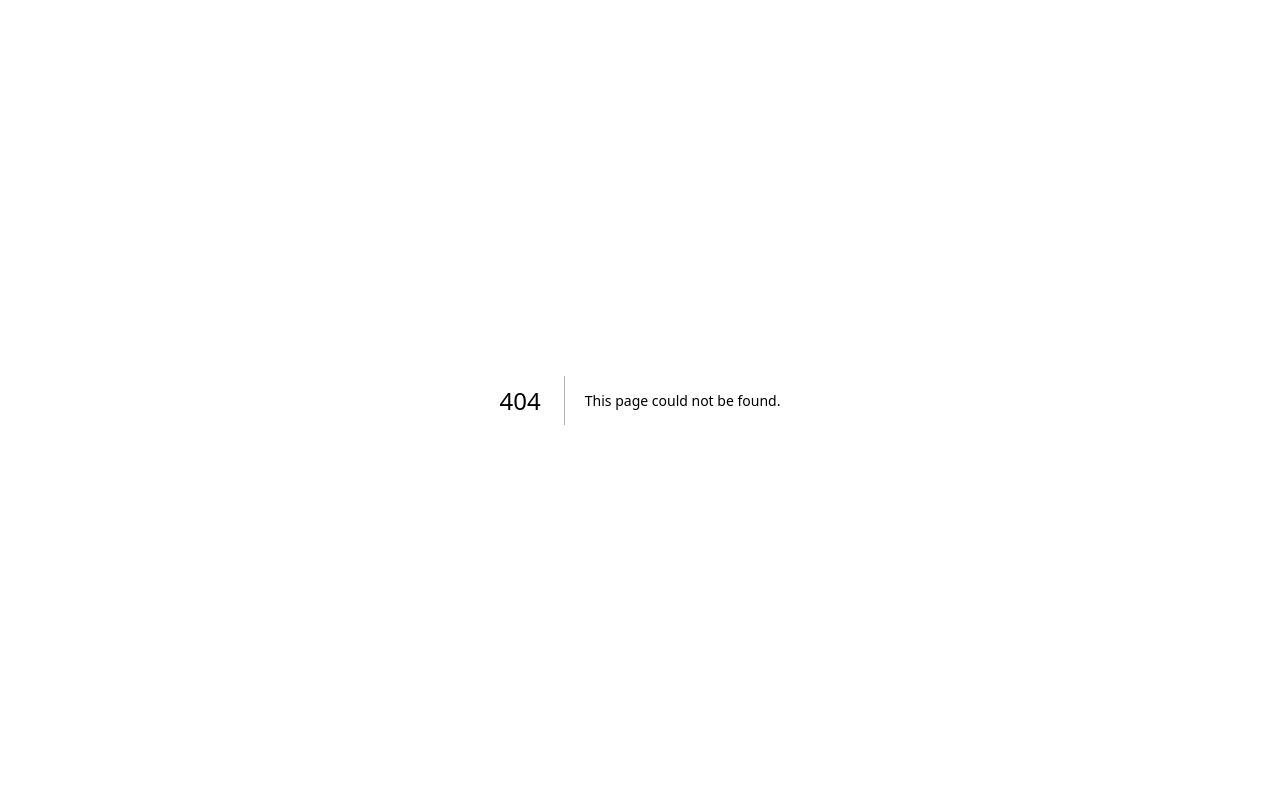
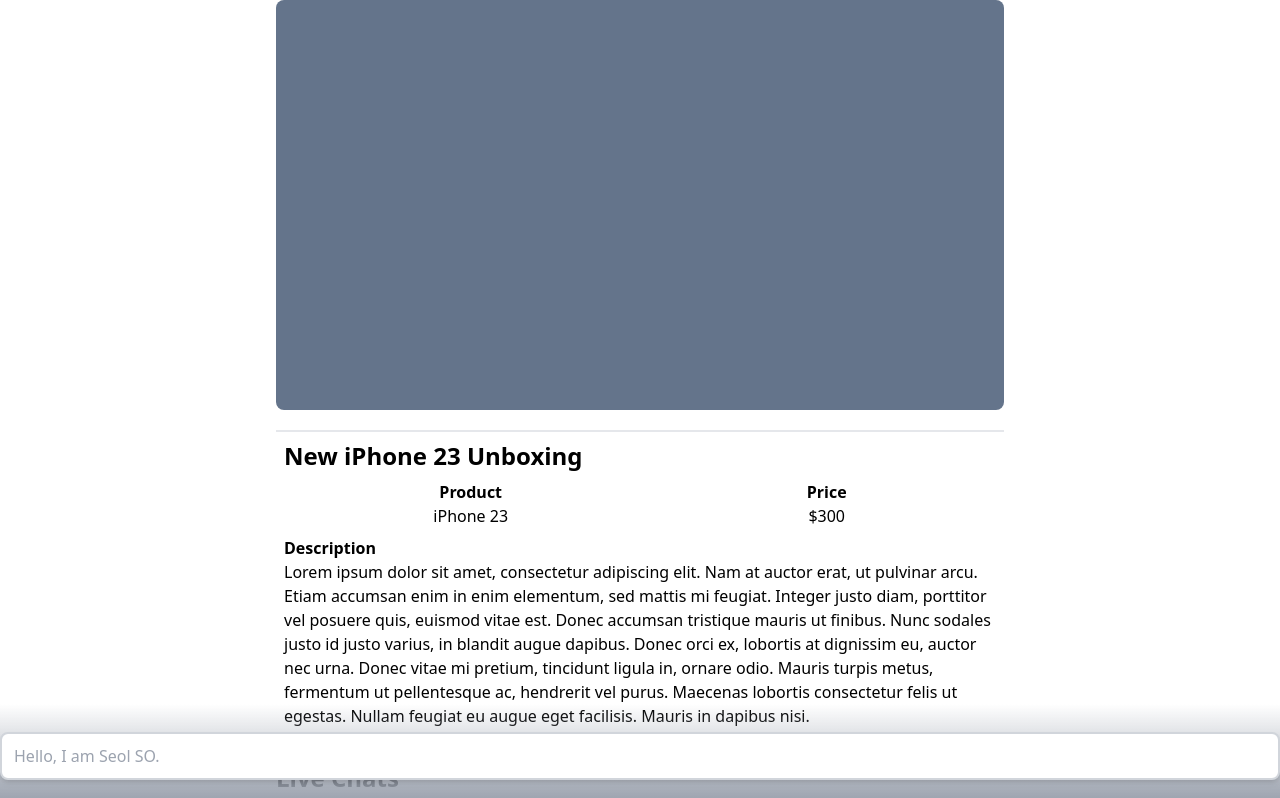
Before and after one commit to cattynip/narrot-market, a Next.js app: page /streams/1 in a window 1280 px wide. Before the commit this address had no page. Shown: the top 798 px of the page. Built offline with nearby package versions, Linux system fonts and the light colour scheme.

Commit message:
style(page): Stream Detail

```diff
--- /dev/null
+++ b/components/ChatsInput.tsx
@@ -0,0 +1,15 @@
+import GlobalInput from './GlobalInput';
+
+const ChatsInput = () => {
+  return (
+    <div className="fixed bottom-0 left-0 flex h-24 w-full items-center justify-center bg-gradient-to-t from-gray-400 to-transparent">
+      <GlobalInput
+        inputFor="text"
+        className="mx-auto w-11/12"
+        placeholder="Hello, I am Seol SO."
+      />
+    </div>
+  );
+};
+
+export default ChatsInput;
--- a/pages/chats/[id].tsx
+++ b/pages/chats/[id].tsx
@@ -1,5 +1,5 @@
 import ChatsBubble from '@components/ChatsBubble';
-import GlobalInput from '@components/GlobalInput';
+import ChatsInput from '@components/ChatsInput';
 import { NextPage } from 'next';
 
 const ChatsDetail: NextPage = () => {
@@ -14,13 +14,7 @@ const ChatsDetail: NextPage = () => {
           />
         ))}
       </div>
-      <div className="fixed bottom-0 left-0 flex h-24 w-full items-center justify-center bg-gradient-to-t from-gray-400 to-transparent">
-        <GlobalInput
-          inputFor="text"
-          className="mx-auto w-11/12"
-          placeholder="Hello, I am Seol SO."
-        />
-      </div>
+      <ChatsInput />
     </div>
   );
 };
--- /dev/null
+++ b/pages/streams/[id].tsx
@@ -0,0 +1,56 @@
+import ChatsBubble from '@components/ChatsBubble';
+import ChatsInput from '@components/ChatsInput';
+import { NextPage } from 'next';
+
+const StreamDetail: NextPage = () => {
+  return (
+    <div>
+      <div className="sticky top-0 w-full">
+        <div className="mx-auto aspect-video w-full rounded-lg bg-slate-500" />
+      </div>
+      <div className="mt-5 border-b-2 border-t-2 p-2 pb-5">
+        <h1 className="text-2xl font-semibold">New iPhone 23 Unboxing</h1>
+        <div className="flex items-center justify-around py-2">
+          <div className="flex flex-col items-center justify-center">
+            <span className="font-semibold">Product</span>
+            <p>iPhone 23</p>
+          </div>
+          <div className="flex flex-col items-center justify-center">
+            <span className="font-semibold">Price</span>
+            <p>$300</p>
+          </div>
+        </div>
+        <div>
+          <span className="font-semibold">Description</span>
+          <p className="cursor-default">
+            Lorem ipsum dolor sit amet, consectetur adipiscing elit. Nam at
+            auctor erat, ut pulvinar arcu. Etiam accumsan enim in enim
+            elementum, sed mattis mi feugiat. Integer justo diam, porttitor vel
+            posuere quis, euismod vitae est. Donec accumsan tristique mauris ut
+            finibus. Nunc sodales justo id justo varius, in blandit augue
+            dapibus. Donec orci ex, lobortis at dignissim eu, auctor nec urna.
+            Donec vitae mi pretium, tincidunt ligula in, ornare odio. Mauris
+            turpis metus, fermentum ut pellentesque ac, hendrerit vel purus.
+            Maecenas lobortis consectetur felis ut egestas. Nullam feugiat eu
+            augue eget facilisis. Mauris in dapibus nisi.
+          </p>
+        </div>
+      </div>
+      <div className="mb-20 pt-3">
+        <h3 className="text-2xl font-semibold">Live Chats</h3>
+        <div className="w-full overflow-hidden">
+          {[...Array(30)].map((chat, chatIndex) => (
+            <ChatsBubble
+              key={chatIndex}
+              content="Hello, I am Seol SO."
+              isOpponent={chatIndex % 2 == 1 ? true : false}
+            />
+          ))}
+        </div>
+      </div>
+      <ChatsInput />
+    </div>
+  );
+};
+
+export default StreamDetail;
```
Also changed, not shown: pages/streams/index.tsx (renamed from pages/stream/index.tsx).
